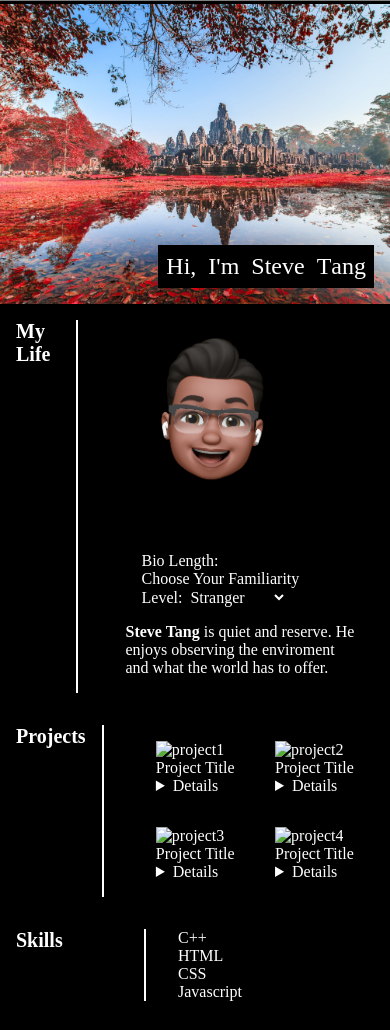
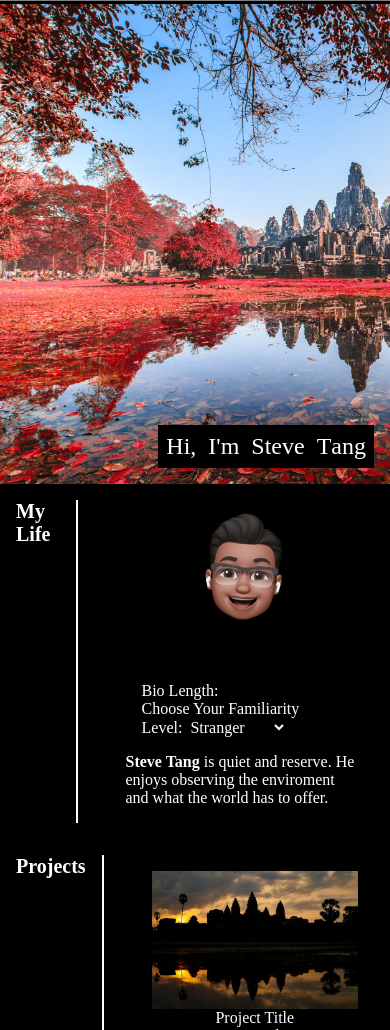
Before and after one commit to stang91/Portfolio-website, a plain HTML site: page my-portfolio.html in a window 390 px wide. Shown: the part 77-1107 px from the top of the page. Drawn offline with Linux system fonts and the light colour scheme.

Commit message:
base on files

```diff
--- a/assets/css/style.css
+++ b/assets/css/style.css
@@ -44,7 +44,7 @@ main section {
 /* image banner with name hovers */
 main #banner{
     justify-content: space-around;
-    height: 300px;
+    height: 30rem;
     align-items: end;
     justify-content: end;
     background-image: url(../images/cambodia.jpeg);
@@ -105,11 +105,24 @@ main section div, main section ul, main section form{
 main #my-projects .project-list{
     display: flex;
    flex-wrap: wrap;
-    justify-content: space-around;
+    justify-content: space-between;
 }
-main #my-projects .project-list section{
+main #my-projects .project-list div{
     display:flex;
     flex-direction: column;
+}
+main #my-projects .project-list div h3,
+main #my-projects .project-list div details{
+    display: flex;
+    justify-content: center;
+    align-items: center;
+}
+#first-project{
+    display: flex;
+}
+#first-project img{
+    width: 100%;
+    height: auto;
 }
 
 /* my life section */
@@ -159,7 +172,7 @@ footer *{
 
 
     }
-    header nav :{
+    header nav {
         /* display: none; */
         flex-direction: column;
     }
@@ -168,12 +181,21 @@ footer *{
     .hover {
         font-size: 1.5rem;
     }
-    img{
-       max-height: 200px;
-       max-width: 200px;
+    .avatar{
+        display: block;
+       height: 150px;
+       width: 150px;
+       margin: 0 auto 0 auto;
     }
     /* my life section */
     #my-life .my-life-section{
         flex-direction: column;
+        justify-items: center;
+    }
+
+    main #my-projects .project-list{
+        display: flex;
+        flex-wrap: wrap;
+        flex-direction: column;
     }
 }
--- a/my-portfolio.html
+++ b/my-portfolio.html
@@ -16,6 +16,7 @@
   <h1>Steve Tang</h1>
   <nav >
     <!-- add image for hidden menu -->
+    <a class="nav" href="/my-portfolio.html">Home</a>
     <a class="nav" href="#my-life">My Life</a>
     <a class="nav" href="#my-projects">Projects</a>
     <a class="nav" href="#skills">Skills</a>
@@ -33,7 +34,7 @@
     </div>
   </section>
   <section id="my-life">
-    <div class="section-title"><a href="./assets/webpage/My_Life.html">My Life</a></div>
+    <div class="section-title"><a href="./My_Life.html">My Life</a></div>
     <div class="my-life-section">
       <img class="avatar" src="./assets/images/Image-2.png" alt="memoji-avatar">
       <div class="my-life-bio-control">
@@ -83,10 +84,10 @@
     </div>
   </section>
   <section id="my-projects">
-  <div class="section-title"><a href="./assets/webpage/Projects.html">Projects</a></div>
+  <div class="section-title"><a href="./Projects.html">Projects</a></div>
     <div class="project-list">
       <div id="first-project">
-        <img src="" alt="project1">
+        <img src="./assets/images/angkor-wat-reflection-1280.jpg" alt="project1">
         <h3>Project Title</h3>
         <details>some things about the project</details>
       </div>
@@ -108,7 +109,7 @@
     </div>
   </section>
   <section id="skills">
-    <div class="section-title"><a href="./assets/webpage/Skills.html">Skills</a></div>
+    <div class="section-title"><a href="./Skills.html">Skills</a></div>
     <ul>
       <li>C++</li>
       <li>HTML</li>
@@ -119,7 +120,7 @@
     <!--make some thing cool and interactive with css in skills-->
   </section>
   <section id="contact">
-    <div class="section-title"><a href="./assets/webpage/Contact_Me.html">Contact</a></div>
+    <div class="section-title"><a href="./Contact_Me.html">Contact</a></div>
     <form id="contact-form" action="./assets/form/contact_action_page.php" method="post" autocomplete="on">
       <fieldset>
         <legend>Contact Form:</legend>
```
Also changed, not shown: Contact_Me.html (renamed from assets/webpage/Contact_Me.html, +5 -5 lines), My_Life.html (renamed from assets/webpage/Skills.html, +5 -3 lines), Projects.html (renamed from assets/webpage/Projects.html, +3 -1 lines), Skills.html (renamed from assets/webpage/My_Life.html, +5 -3 lines), assets/webpage/Education.html (deleted, +0 -21 lines).
